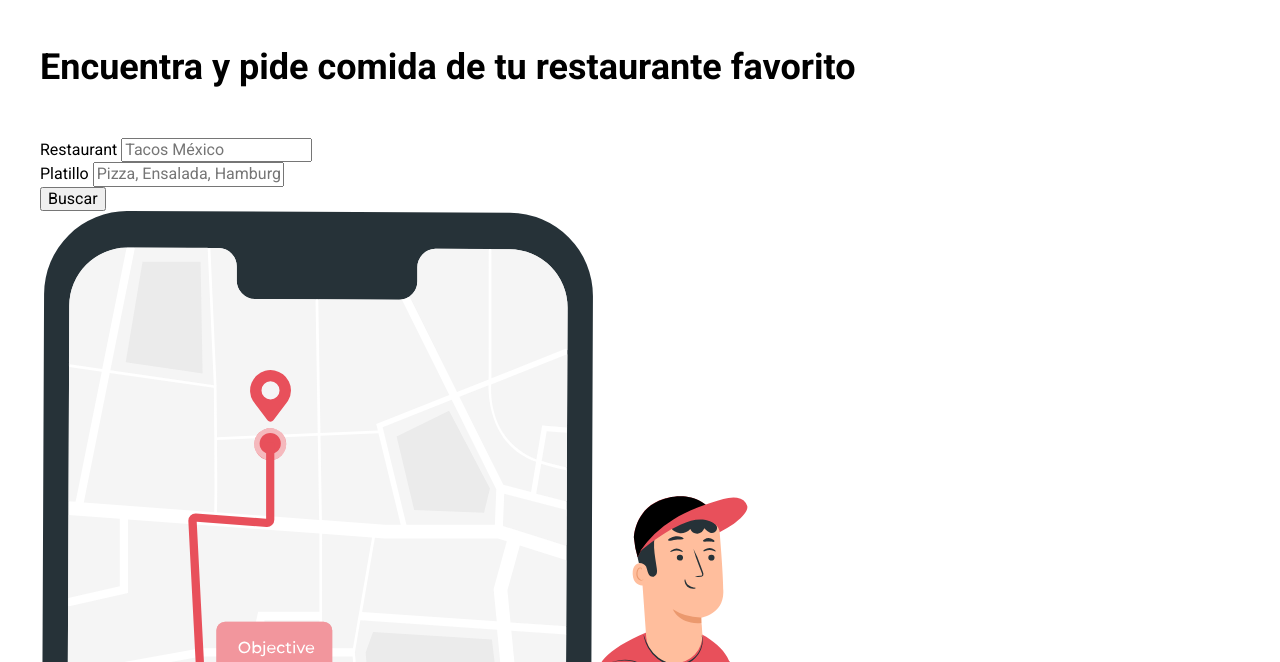
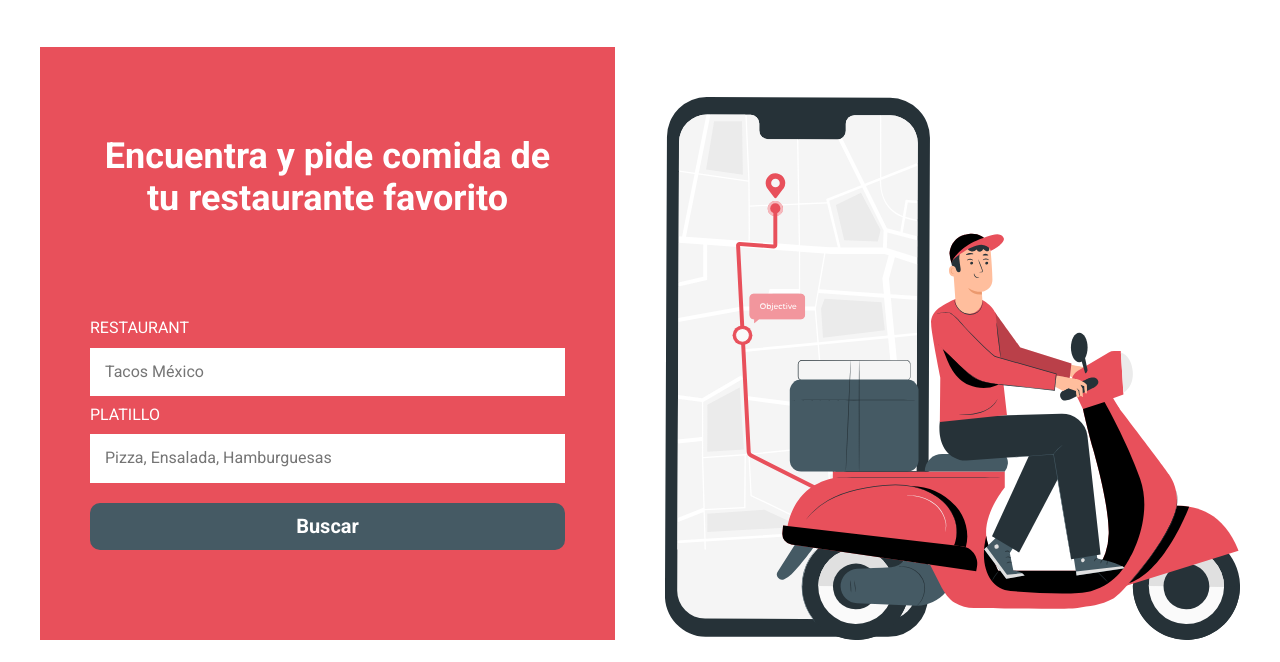
Before and after one commit to RogerCastillo877/deliveryapp-css, a website: page index.html in a window 1280 px wide. Shown: the part 138-800 px from the top of the page. Drawn offline with Linux system fonts and the light colour scheme.

Commit message:
form styles

```diff
--- a/index.html
+++ b/index.html
@@ -26,7 +26,7 @@
   <section class="container form">
     <div class="form__grid">
       <div class="form__content">
-        <h2>Encuentra y pide comida de tu restaurante favorito</h2>
+        <h2 class="form__header">Encuentra y pide comida de tu restaurante favorito</h2>
         <form action="" class="form__search">
           <div class="form__field">
             <label for="restaurant" class="form__label">Restaurant</label>
@@ -39,8 +39,8 @@
           <input type="submit" class="form__submit" value="Buscar">
         </form>
       </div>
-      <div class="form__image">
-        <img src="build/img/dibujo_repartidor.svg" alt="Imagen repartidor">
+      <div class="form__image-container">
+        <img class="form__image" src="build/img/dibujo_repartidor.svg" alt="Imagen repartidor">
       </div>
     </div>
   </section>
--- a/src/scss/app.scss
+++ b/src/scss/app.scss
@@ -1,2 +1,3 @@
 @use 'base';
 @use 'header';
+@use 'form';
--- /dev/null
+++ b/src/scss/form/_form.scss
@@ -0,0 +1,54 @@
+@use 'base/variables' as v;
+@use 'base/mixins' as m;
+
+.form {
+
+  &__grid {
+    @include m.tablet {
+      @include m.grid(2, v.$separacion);
+    }
+  }
+  &__content {
+    background-color: v.$primario;
+    padding: v.$separacion;
+    display: flex;
+    flex-direction: column;
+    justify-content: space-evenly;
+  }
+  &__header {
+    color: v.$blanco;
+    text-align: center;
+  }
+  &__field {
+    margin-bottom: 1rem;
+  }
+  &__label {
+    display: block;
+    text-transform: uppercase;
+    color: v.$blanco;
+    margin: 1rem 0;
+  }
+  &__input {
+    width: 100%;
+    padding: 1.5rem;
+    border: none;
+  }
+  &__submit {
+    margin-top: 2rem;
+    @include m.boton(v.$secundario, v.$blanco);
+    @include m.tablet {
+      width: 100%;
+    }
+  }
+  &__image-container {
+    margin-top: v.$separacion;
+    display: flex;
+    justify-content: center;
+  }
+  &__image {
+    width: 30rem;
+    @include m.tablet {
+      width: 100rem;
+    }
+  }
+}
--- /dev/null
+++ b/src/scss/form/_index.scss
@@ -0,0 +1 @@
+@forward 'form';
```
Also changed, not shown: build/css/app.css, 1 other file.
